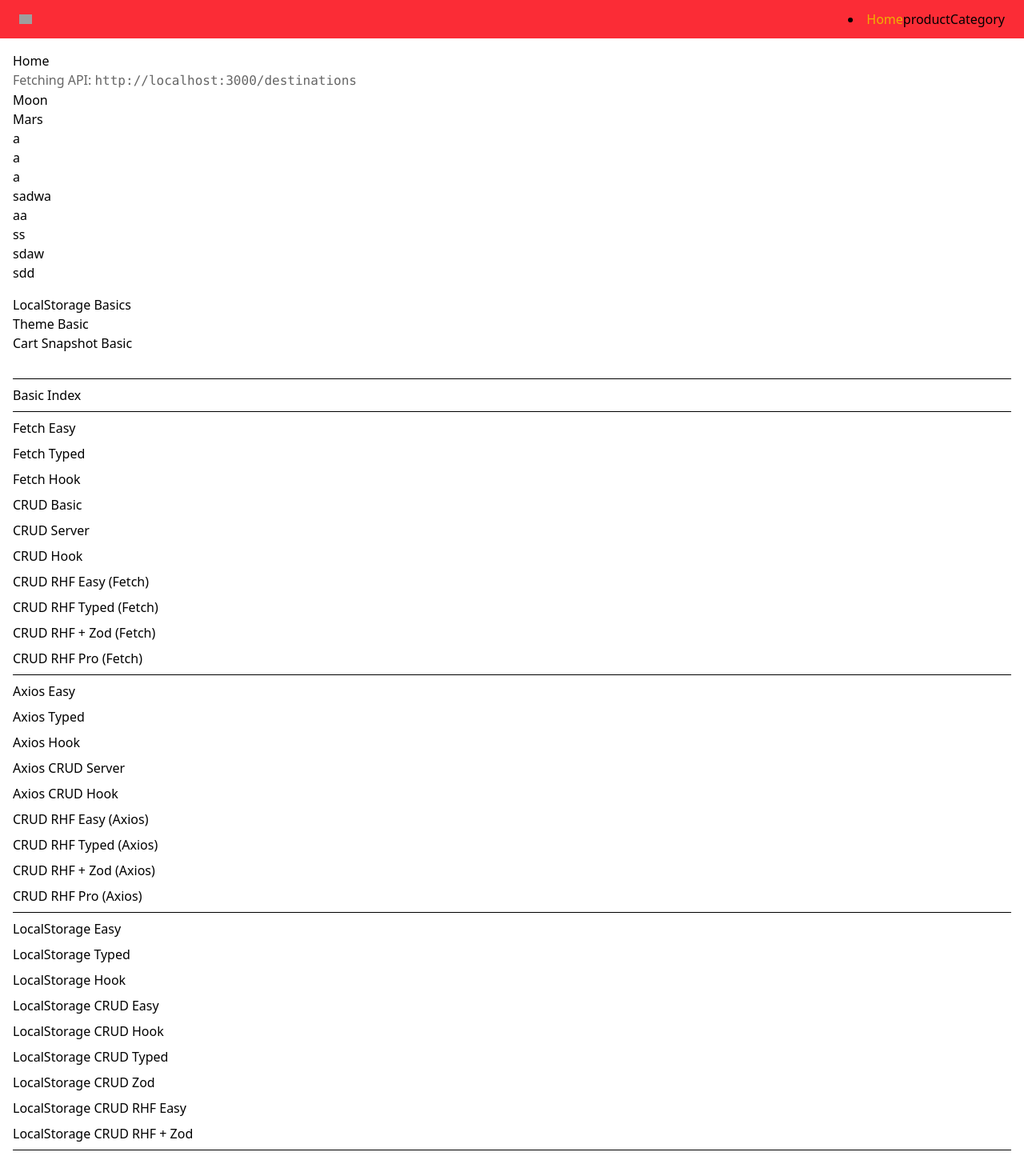
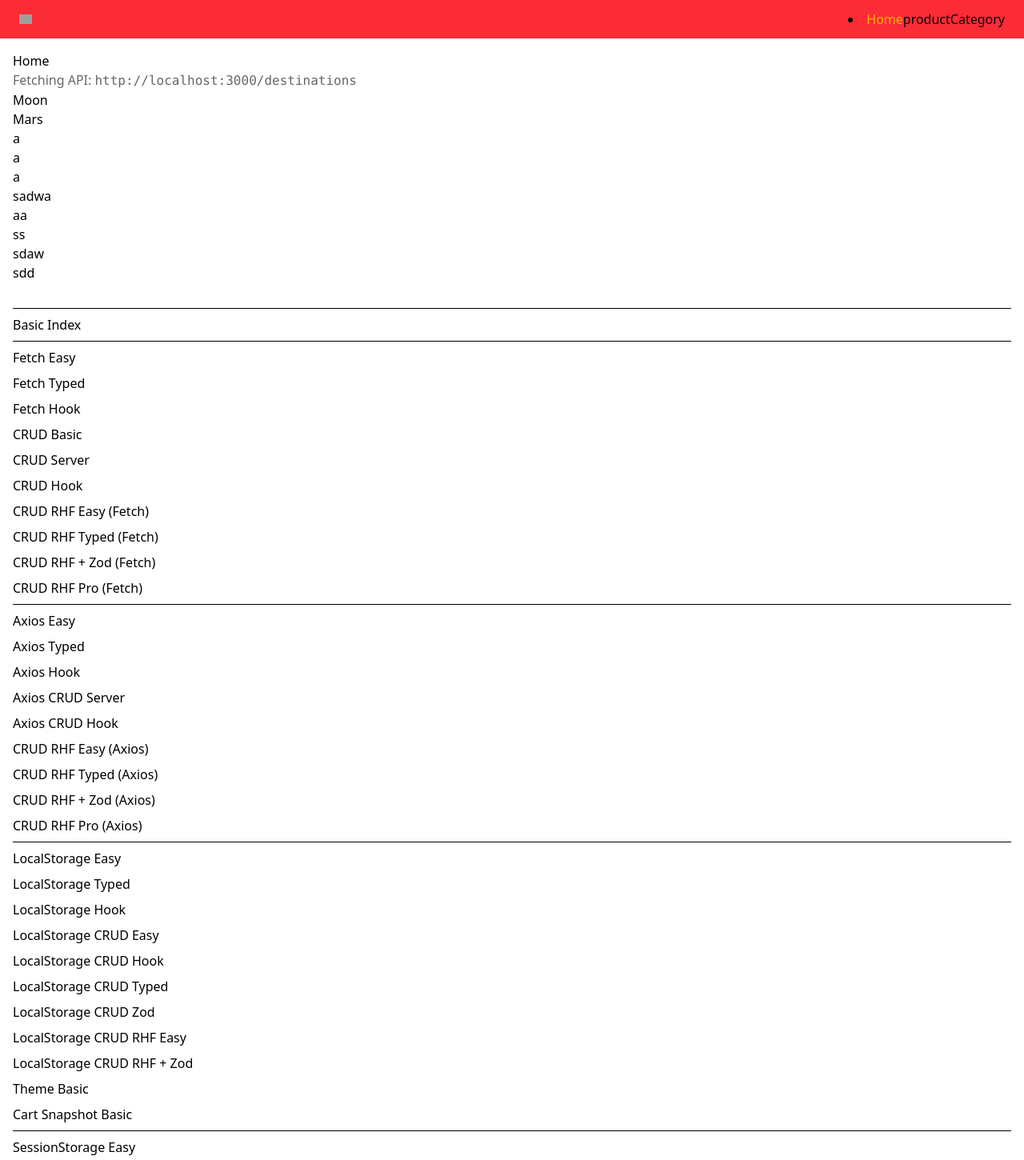
Before and after one commit to FanX0/react-ts-basic, a React (Vite) app: page / in a window 1280 px wide. Shown: the top 1450 px of the page at 80% size. Built offline with nearby package versions, Linux system fonts and the light colour scheme; data requests are answered from the project's data file; grey boxes are pictures that could not be loaded.

Commit message:
feat(nav): add Home and App links to LocalStorage Theme/Cart basic

```diff
--- a/src/App.tsx
+++ b/src/App.tsx
@@ -42,6 +42,8 @@ function App() {
         <Link to="/local-crud-zod">LocalStorage CRUD Zod</Link>
         <Link to="/local-crud-rhf-easy">LocalStorage CRUD RHF Easy</Link>
         <Link to="/local-crud-rhf-zod">LocalStorage CRUD RHF + Zod</Link>
+        <Link to="/local-basic-theme">Theme Basic</Link>
+        <Link to="/local-basic-cart">Cart Snapshot Basic</Link>
         <hr />
         <Link to="/session-juststorage-easy">SessionStorage Easy</Link>
         <Link to="/session-juststorage-typed">SessionStorage Typed</Link>
--- a/src/pages/Home.tsx
+++ b/src/pages/Home.tsx
@@ -1,5 +1,4 @@
 import { useEffect, useState } from "react";
-import { Link } from "react-router";
 import { listDestinations } from "@/services/api";
 import type { Destination } from "@/types/destination";
 
@@ -43,21 +42,11 @@ const Home = () => {
       {loading && <p>Loading...</p>}
       {error && <p style={{ color: "red" }}>Error: {error}</p>}
       {!loading && !error && (
-        <>
-          <ul>
-            {destinations.map((d) => (
-              <li key={String((d as any).id ?? d.name)}>{d.name}</li>
-            ))}
-          </ul>
-
-          <div style={{ marginTop: "1rem" }}>
-            <h3>LocalStorage Basics</h3>
-            <ul>
-              <li><Link to="/local-basic-theme">Theme Basic</Link></li>
-              <li><Link to="/local-basic-cart">Cart Snapshot Basic</Link></li>
-            </ul>
-          </div>
-        </>
+        <ul>
+          {destinations.map((d) => (
+            <li key={String((d as any).id ?? d.name)}>{d.name}</li>
+          ))}
+        </ul>
       )}
     </div>
   );
```
